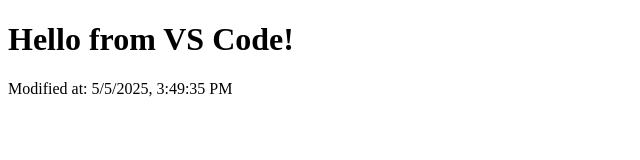
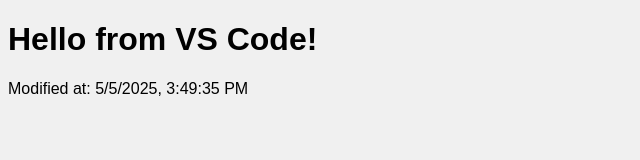
Before and after one commit to sep-1226/sep-1226.github.io, a plain HTML site: page index.html in a window 1280 px wide. Shown: the whole page, without its empty margins (0-640 px from the left). Drawn offline with Linux system fonts and the light colour scheme.

Commit message:
add style

```diff
--- a/index.html
+++ b/index.html
@@ -1,6 +1,6 @@
 <!DOCTYPE html>
 <html>
-<head>
+<head><link rel="stylesheet" href="style.css">
     <title>My First Project</title>
 </head>
 <body>
--- /dev/null
+++ b/style.css
@@ -0,0 +1,4 @@
+body {
+    font-family: Arial;
+    background-color: #f0f0f0;
+}
```
